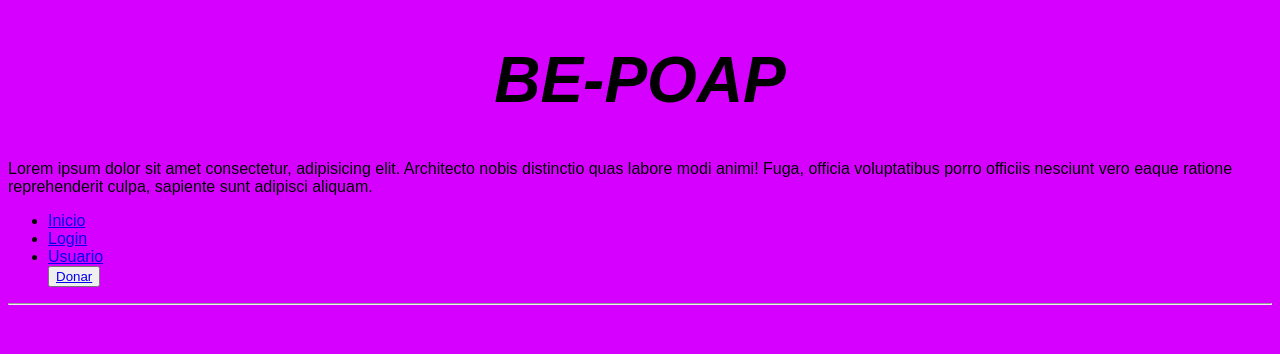
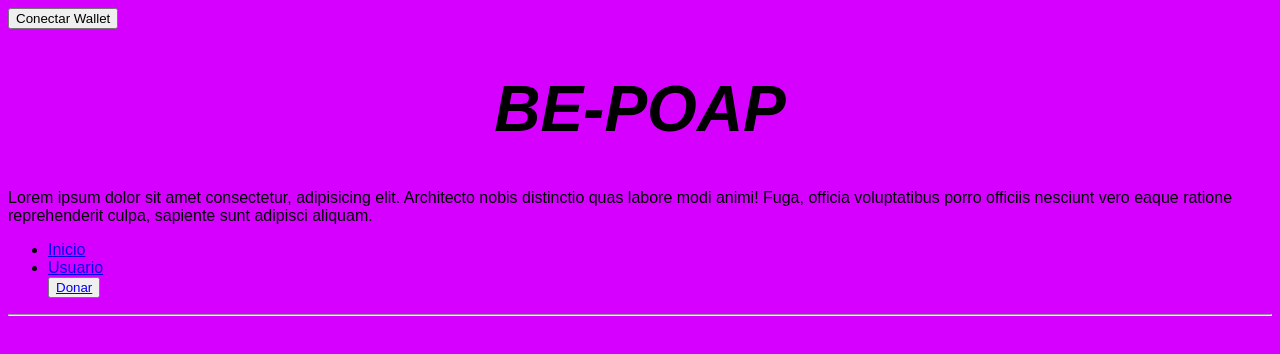
Before and after one commit to Redcouz/HackatonDivinf, a plain HTML site: page frontend-html/index.html in a window 1280 px wide. Drawn offline with Linux system fonts and the light colour scheme.

Commit message:
Boton Conectar Wallet

```diff
--- a/frontend-html/index.html
+++ b/frontend-html/index.html
@@ -8,18 +8,17 @@
 	<body>
 		<!--Encabezado-->
 		<header>
-
+			<button id="btnConectarWallet">Conectar Wallet</button>
 		</header>
 		<div class="title">
 			<h1>BE-POAP</h1>
 		</div>
 		<p>
-			Lorem ipsum dolor sit amet consectetur, adipisicing elit. Architecto nobis distinctio quas labore modi animi! Fuga, officia voluptatibus porro officiis nesciunt vero eaque ratione reprehenderit culpa, sapiente sunt adipisci aliquam.
+				Lorem ipsum dolor sit amet consectetur, adipisicing elit. Architecto nobis distinctio quas labore modi animi! Fuga, officia voluptatibus porro officiis nesciunt vero eaque ratione reprehenderit culpa, sapiente sunt adipisci aliquam.
 		</p>
 		<!--Menu-->
 		<ul class="list">
 			<li><a href="index.html" title="Inicio">Inicio</a></li>
-            <li><a href="login.html" title="Login">Login</a></li>
 			<li><a href="usuario.html" title="Usuario">Usuario</a></li>
 			<button><a href="donacion.html" title="Donar">Donar</a></button>
 		</ul>
```
